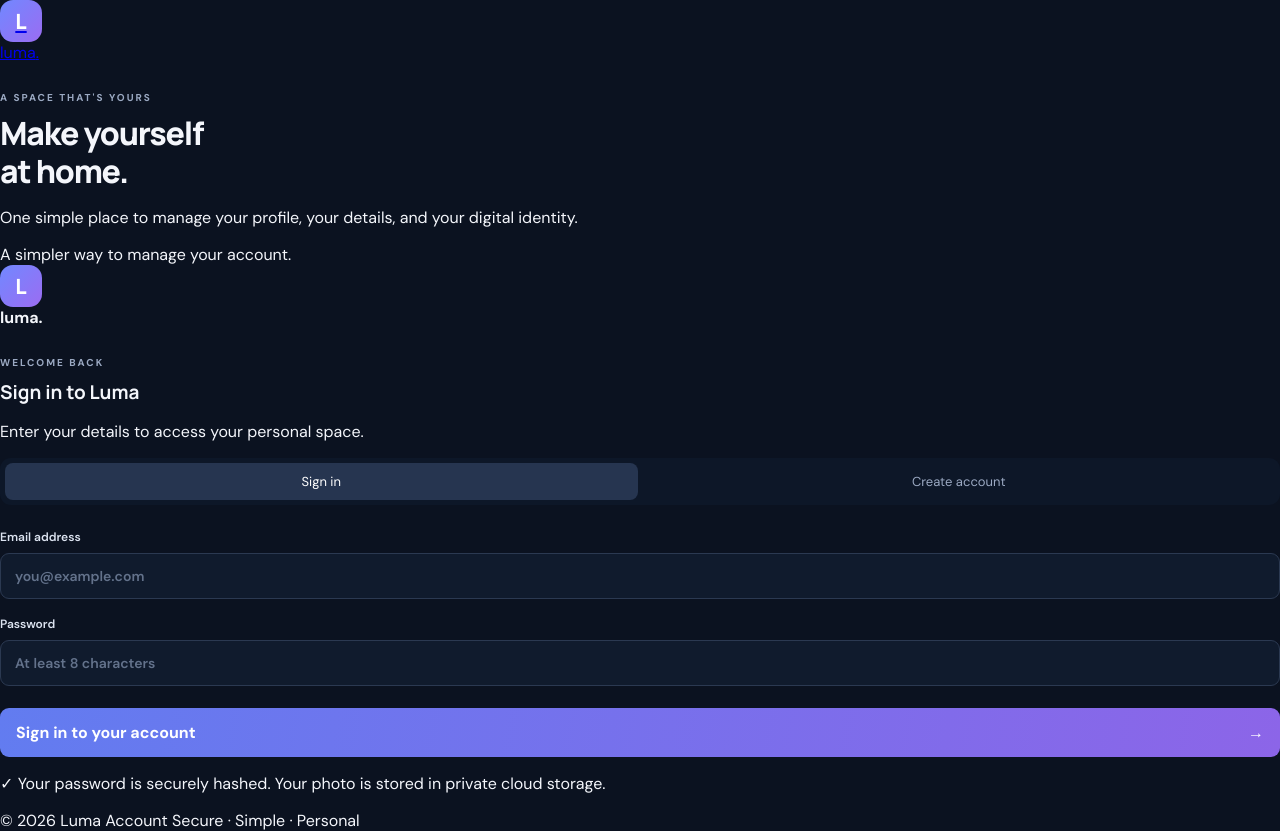
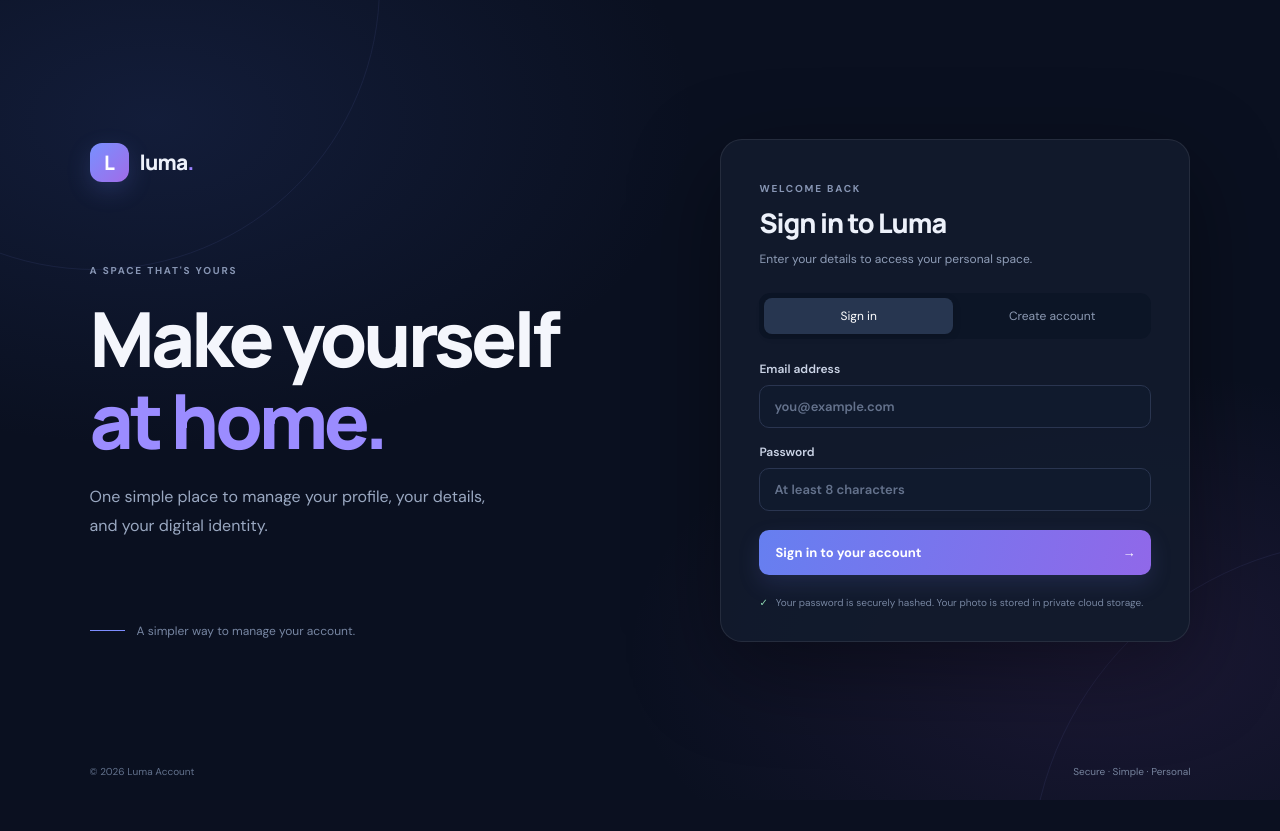
Before and after one commit to Neon01602/react-app-full, a React (Vite) app in the folder frontend/: page / in a window 1280 px wide. After the commit the page ends 800 px from the top, so only its background shows below. Built offline with nearby package versions, Linux system fonts and the light colour scheme; no server answers.

Commit message:
Redesign authentication and responsive profile dashboard UI

```diff
--- a/frontend/src/style.css
+++ b/frontend/src/style.css
@@ -1,39 +1,136 @@
 @import url('https://fonts.googleapis.com/css2?family=DM+Sans:wght@400;500;600;700&family=Manrope:wght@400;500;600;700;800&display=swap');
-:root { font-family:"DM Sans",sans-serif; color:#f4f6fb; background:#0b1220; font-synthesis:none; }
-* { box-sizing:border-box; }
-body { margin:0; min-width:320px; min-height:100vh; }
-button,input,textarea { font:inherit; }
-.page { min-height:100vh; display:flex; flex-direction:column; align-items:center; justify-content:center; padding:32px 18px; background:radial-gradient(ellipse at 18% 12%,rgba(75,103,220,.22),transparent 35%),radial-gradient(ellipse at 88% 85%,rgba(133,78,210,.17),transparent 32%),#0b1220; }
-.panel { width:100%; max-width:480px; padding:42px; border:1px solid rgba(255,255,255,.1); border-radius:22px; background:rgba(18,27,44,.96); box-shadow:0 24px 80px rgba(0,0,0,.35); }
-.brand-mark { width:42px; height:42px; display:grid; place-items:center; border-radius:13px; background:linear-gradient(135deg,#7188ff,#9b6cf2); color:white; font:800 21px Manrope,sans-serif; }
-.eyebrow { margin:28px 0 10px; color:#9ba9c2; font-size:10px; font-weight:700; letter-spacing:2px; }
-h1 { margin:0; font:800 32px/1.2 Manrope,sans-serif; letter-spacing:-1.2px; }
-h2 { margin:0 0 4px; font:700 19px Manrope,sans-serif; }
-.subtext { margin:11px 0 26px; color:#9ba9c2; font-size:14px; line-height:1.6; }
-.switcher { display:grid; grid-template-columns:1fr 1fr; gap:5px; padding:5px; margin-bottom:24px; border-radius:11px; background:#0d1728; }
-.switcher button { padding:10px; border:0; border-radius:8px; background:transparent; color:#9ba9c2; cursor:pointer; font-size:13px; }
-.switcher button.selected { color:#fff; background:#263550; }
-form { display:flex; flex-direction:column; gap:17px; }
-label { display:flex; flex-direction:column; gap:8px; color:#dce3f0; font-size:12px; font-weight:600; }
-input,textarea { width:100%; padding:13px 14px; border:1px solid #2b3951; border-radius:9px; outline:none; color:#f4f6fb; background:#101b2d; font-size:14px; transition:border .2s,box-shadow .2s; }
-input::placeholder,textarea::placeholder { color:#63728b; }
-input:focus,textarea:focus { border-color:#8294ff; box-shadow:0 0 0 3px rgba(130,148,255,.12); }
-textarea { resize:vertical; }
-.primary { display:flex; align-items:center; justify-content:space-between; width:100%; margin-top:5px; padding:14px 16px; border:0; border-radius:9px; color:white; background:linear-gradient(100deg,#627cf0,#8c65e8); font-weight:700; cursor:pointer; }
-.primary:disabled,.danger:disabled { opacity:.65; cursor:wait; }
-.footnote,.copyright { color:#72819a; font-size:11px; text-align:center; }
-.footnote { margin:22px 0 0; }.copyright { margin:18px 0 0; }
-.error,.success { margin:12px 0; padding:10px 12px; border-radius:8px; font-size:12px; line-height:1.5; }
-.error { color:#ffb4b4; background:rgba(210,65,65,.12); }.success { color:#9be2bd; background:rgba(44,170,112,.12); }
-.dashboard { max-width:620px; }.dashboard-head { display:flex; align-items:flex-start; justify-content:space-between; gap:16px; }
-.dashboard-head .eyebrow { margin-top:24px; }.dashboard-head .subtext { margin-bottom:10px; }
-.secondary { padding:10px 14px; border:1px solid #34435c; border-radius:9px; color:#dce3f0; background:#17243a; cursor:pointer; }
-.profile { display:flex; align-items:center; gap:13px; padding:16px; margin:20px 0; border:1px solid #2b3951; border-radius:12px; background:#101b2d; }
-.avatar { width:48px; height:48px; display:grid; place-items:center; flex:0 0 auto; border-radius:50%; background:#354879; font-weight:700; }
-.avatar-image { object-fit:cover; }.profile div { display:flex; flex-direction:column; gap:4px; min-width:0; }.profile strong { font-size:13px; }.profile div span { color:#9ba9c2; font-size:12px; overflow-wrap:anywhere; }
-.upload-label { display:block; margin:0 0 22px; }.upload-label input { display:block; margin-top:8px; padding:9px; font-size:12px; }
-.edit-form { padding-top:22px; border-top:1px solid #2b3951; }
-.danger-zone { display:flex; align-items:center; justify-content:space-between; gap:14px; margin-top:26px; padding-top:20px; border-top:1px solid #57333d; }
-.danger-zone div { display:flex; flex-direction:column; gap:5px; }.danger-zone strong { color:#ffb4b4; font-size:13px; }.danger-zone span { color:#9ba9c2; font-size:11px; line-height:1.4; }
-.danger { flex:0 0 auto; padding:10px 12px; border:1px solid #8e3e4b; border-radius:8px; color:#ffc0c7; background:#3a202a; font-size:12px; cursor:pointer; }
-@media(max-width:520px) { .panel { padding:30px 24px; }.dashboard-head { flex-direction:column; }h1 { font-size:28px; }.danger-zone { align-items:flex-start; flex-direction:column; } }
+
+:root{font-family:"DM Sans",sans-serif;color:#edf1fa;background:#0b1020;font-synthesis:none;text-rendering:optimizeLegibility}
+*{box-sizing:border-box}
+body{margin:0;min-width:320px;min-height:100vh}
+button,input,textarea{font:inherit}
+button{cursor:pointer}
+a{color:inherit;text-decoration:none}
+.brand{display:flex;align-items:center;gap:11px;font:800 21px Manrope,sans-serif;letter-spacing:-.8px}
+.brand-mark{width:39px;height:39px;display:grid;place-items:center;border-radius:12px;background:linear-gradient(135deg,#7890ff,#a16ce8);color:#fff;font:800 20px Manrope,sans-serif;box-shadow:0 8px 24px #7188ff30}
+.brand-dot{color:#9b82ff}
+.eyebrow{margin:0 0 9px;color:#8795b3;font-size:10px;font-weight:700;letter-spacing:1.8px}
+.subtext{margin:9px 0 0;color:#8e9bb5;font-size:14px;line-height:1.6}
+input,textarea{width:100%;padding:12px 14px;border:1px solid #2a3550;border-radius:10px;outline:none;color:#eef2fb;background:#101a2d;font-size:13px;transition:border .2s,box-shadow .2s}
+input::placeholder,textarea::placeholder{color:#64728c}
+input:focus,textarea:focus{border-color:#8796ff;box-shadow:0 0 0 3px #8796ff1b}
+textarea{resize:vertical}
+label{display:flex;flex-direction:column;gap:8px;color:#cbd4e6;font-size:12px;font-weight:600}
+.primary{display:flex;align-items:center;justify-content:space-between;width:100%;padding:14px 16px;border:0;border-radius:10px;color:white;background:linear-gradient(105deg,#667ff0,#9068e9);font-size:13px;font-weight:700;box-shadow:0 9px 22px #6e79eb25;transition:transform .2s,filter .2s}
+.primary:hover{filter:brightness(1.08);transform:translateY(-1px)}
+.primary:disabled,.danger-button:disabled{opacity:.6;cursor:wait;transform:none}
+.notice{padding:11px 13px;border-radius:9px;font-size:12px;line-height:1.5}
+.error-notice{color:#ffb7c0;background:#d84c6418;border:1px solid #d84c6435}
+.success-notice{color:#9de2bf;background:#39b77b16;border:1px solid #39b77b30}
+
+/* Authentication */
+.auth-page{position:relative;isolation:isolate;min-height:100vh;display:flex;flex-direction:column;justify-content:center;overflow:hidden;padding:46px 7vw 22px;background:radial-gradient(ellipse at 12% 15%,#344d9b35,transparent 34%),radial-gradient(ellipse at 87% 82%,#8149ad26,transparent 31%),#0a1020}
+.auth-decoration{position:absolute;z-index:-1;border:1px solid #8796ff16;border-radius:50%;pointer-events:none}
+.auth-decoration-one{width:570px;height:570px;top:-300px;left:-190px}
+.auth-decoration-two{width:680px;height:680px;right:-430px;bottom:-420px}
+.auth-layout{width:100%;max-width:1120px;margin:auto;display:grid;grid-template-columns:1fr 470px;align-items:center;gap:8vw}
+.auth-intro{min-height:520px;display:flex;flex-direction:column;justify-content:space-between;padding:12px 0}
+.intro-copy{max-width:510px;margin:70px 0}
+.intro-copy .eyebrow{margin-bottom:20px}
+.intro-copy h1{margin:0;font:800 clamp(48px,6vw,76px)/1.08 Manrope,sans-serif;letter-spacing:-4px;color:#f4f6fc}
+.intro-copy h1 span{color:#9b8cff}
+.intro-copy>p:last-child{max-width:400px;margin:22px 0 0;color:#9aa8c1;font-size:16px;line-height:1.8}
+.intro-bottom{display:flex;align-items:center;gap:12px;color:#7786a2;font-size:12px}
+.intro-line{width:35px;height:1px;background:#7e8dff}
+.auth-card{padding:38px 38px 30px;border:1px solid #ffffff15;border-radius:22px;background:#121b2df2;box-shadow:0 28px 90px #0006}
+.auth-card>.eyebrow{margin-top:4px}
+.auth-card h2{margin:0;font:800 27px Manrope,sans-serif;letter-spacing:-1px}
+.auth-subtitle{margin:9px 0 23px;color:#8f9db7;font-size:12px;line-height:1.6}
+.switcher{display:grid;grid-template-columns:1fr 1fr;gap:5px;padding:5px;margin-bottom:22px;border-radius:11px;background:#0c1526}
+.switcher button{padding:10px;border:0;border-radius:8px;background:transparent;color:#8d9ab3;font-size:12px}
+.switcher button.selected{background:#273650;color:#fff;box-shadow:0 2px 8px #0002}
+.auth-form{display:flex;flex-direction:column;gap:16px}
+.auth-form label{gap:8px}
+.avatar-picker-label{position:relative}
+.optional-label{margin-left:5px;color:#7483a0;font-size:9px;letter-spacing:1px}
+.avatar-picker{position:relative;display:flex;align-items:center;gap:12px;min-height:66px;padding:9px 12px;border:1px dashed #465579;border-radius:11px;background:#101a2d}
+.avatar-picker img,.picker-placeholder{width:44px;height:44px;flex:0 0 auto;border-radius:50%;object-fit:cover}
+.picker-placeholder{display:grid;place-items:center;background:#263553;color:#aebaff;font-size:22px}
+.avatar-picker>span:nth-child(2){display:flex;min-width:0;flex-direction:column;gap:4px}
+.avatar-picker strong{overflow:hidden;color:#dce4f4;font-size:11px;text-overflow:ellipsis;white-space:nowrap}
+.avatar-picker small{color:#8492ac;font-size:10px;font-weight:400}
+.avatar-picker input{position:absolute;inset:0;width:100%;height:100%;opacity:0;cursor:pointer}
+.auth-submit{margin-top:3px}
+.auth-footnote{display:flex;align-items:flex-start;gap:8px;margin:20px 0 0;color:#7786a1;font-size:10px;line-height:1.6}
+.auth-footnote span{color:#8fd8b3}
+.mobile-brand{display:none}
+.auth-footer{width:100%;max-width:1120px;display:flex;justify-content:space-between;margin:30px auto 0;color:#63728d;font-size:10px}
+.auth-footer span{color:#76839d}
+
+/* Dashboard */
+.app-shell{min-height:100vh;display:grid;grid-template-columns:238px minmax(0,1fr);background:#0b1120}
+.sidebar{position:sticky;top:0;height:100vh;display:flex;flex-direction:column;padding:29px 18px 20px;border-right:1px solid #ffffff0d;background:#0d1526}
+.sidebar .brand{padding:0 10px;margin-bottom:58px}
+.nav-caption{margin:0 12px 12px;color:#65738e;font-size:9px;font-weight:700;letter-spacing:1.8px}
+.nav-item{display:flex;align-items:center;gap:12px;padding:12px 13px;margin:3px 0;border-radius:9px;color:#8997b0;font-size:12px}
+.nav-item.active{color:#dce3ff;background:#667df01c;border:1px solid #7487ff22}
+.nav-icon{width:18px;text-align:center;font-size:17px}
+.sidebar-bottom{margin-top:auto}
+.sidebar-help{display:flex;align-items:center;gap:10px;padding:13px 10px;margin-bottom:15px;border:1px solid #ffffff0d;border-radius:10px;background:#111d31}
+.help-icon{width:27px;height:27px;display:grid;place-items:center;border-radius:8px;background:#283755;color:#aab7ff;font-weight:700}
+.sidebar-help div{display:flex;flex-direction:column;gap:4px}
+.sidebar-help strong{font-size:10px;color:#dce3f0}
+.sidebar-help small{font-size:9px;color:#8290aa}
+.sidebar-logout{display:flex;align-items:center;gap:12px;width:100%;padding:12px;border:0;border-radius:9px;background:transparent;color:#a0abc0;text-align:left;font-size:12px}
+.sidebar-logout:hover{background:#ffffff09;color:white}
+.main-area{min-width:0}
+.topbar{height:76px;display:flex;align-items:center;justify-content:space-between;padding:0 4.2vw;border-bottom:1px solid #ffffff0d;background:#0d1526}
+.topbar>div:first-child{display:flex;align-items:center;gap:11px;font-size:11px}
+.breadcrumb-muted{color:#71809b}.breadcrumb-sep{color:#45516a}.topbar strong{color:#dbe2f1;font-weight:600}
+.topbar-user{display:flex;align-items:center;gap:10px}
+.topbar-user img,.topbar-user>span{width:35px;height:35px;border-radius:50%;object-fit:cover}
+.topbar-user>span{display:grid;place-items:center;background:#354779;color:white;font-size:13px;font-weight:700}
+.topbar-user div{display:flex;flex-direction:column;gap:3px}
+.topbar-user strong{font-size:11px}.topbar-user small{color:#75839d;font-size:9px}
+.dashboard-content{width:100%;max-width:1160px;margin:0 auto;padding:39px 4.2vw 22px}
+.welcome-row{display:flex;align-items:flex-end;justify-content:space-between;gap:20px;margin-bottom:27px}
+.welcome-row .eyebrow{margin-bottom:10px}
+.welcome-row h1{margin:0;color:#f0f3fb;font:800 clamp(25px,3vw,34px) Manrope,sans-serif;letter-spacing:-1.3px}
+.welcome-row .subtext{font-size:12px}
+.status-pill{display:flex;align-items:center;gap:7px;padding:7px 11px;border:1px solid #4aab7b35;border-radius:20px;background:#38b77b12;color:#9adbb9;font-size:10px;white-space:nowrap}
+.status-pill i{width:6px;height:6px;border-radius:50%;background:#60d69b;box-shadow:0 0 9px #60d69b}
+.dashboard-grid{display:grid;grid-template-columns:minmax(260px,.85fr) minmax(360px,1.15fr);gap:18px;align-items:start}
+.content-card{border:1px solid #ffffff12;border-radius:15px;background:#121c2e;box-shadow:0 12px 35px #00000012}
+.profile-card,.details-card{padding:24px}
+.card-heading{display:flex;align-items:center;justify-content:space-between;margin-bottom:23px}
+.card-heading .eyebrow{margin-bottom:6px;font-size:9px}
+.card-heading h2{margin:0;color:#e8edf8;font:700 18px Manrope,sans-serif;letter-spacing:-.5px}
+.card-kicker{color:#52617d;font:600 11px Manrope,sans-serif}
+.profile-hero{display:flex;align-items:center;gap:16px;padding:8px 0 22px}
+.large-avatar-wrap{position:relative;flex:0 0 auto}
+.large-avatar{width:76px;height:76px;display:grid;place-items:center;border:3px solid #2c3a59;border-radius:50%;object-fit:cover}
+.avatar-fallback{background:linear-gradient(135deg,#546fbb,#9166c8);color:white;font:700 28px Manrope,sans-serif}
+.online-dot{position:absolute;right:3px;bottom:4px;width:13px;height:13px;border:3px solid #121c2e;border-radius:50%;background:#54d493}
+.profile-identity{min-width:0}
+.profile-identity h3{overflow:hidden;margin:0 0 5px;color:#f0f3fb;font:700 16px Manrope,sans-serif;text-overflow:ellipsis}
+.profile-identity p{overflow-wrap:anywhere;margin:0 0 10px;color:#94a1b8;font-size:11px}
+.member-label{padding:4px 7px;border-radius:5px;background:#7488ff17;color:#aab7ff;font-size:8px;font-weight:700;letter-spacing:1px}
+.upload-zone{position:relative;display:flex;align-items:center;gap:12px;padding:13px;border:1px dashed #3b4b6b;border-radius:10px;background:#0f192b;cursor:pointer}
+.upload-symbol{width:33px;height:33px;display:grid;place-items:center;border-radius:9px;background:#29385b;color:#b5c0ff;font-size:18px}
+.upload-zone>span:nth-child(2){display:flex;flex-direction:column;gap:4px}
+.upload-zone strong{color:#dce4f5;font-size:11px}
+.upload-zone small{color:#7f8da7;font-size:9px;font-weight:400}
+.upload-zone input{position:absolute;inset:0;width:100%;height:100%;opacity:0;cursor:pointer}
+.profile-footnote{display:flex;align-items:center;gap:7px;margin-top:17px;color:#75839d;font-size:9px}
+.secure-icon{width:16px;height:16px;display:grid;place-items:center;border-radius:50%;background:#38b77b1b;color:#85d7ac;font-size:10px}
+.edit-form{display:flex;flex-direction:column;gap:15px}
+.edit-form label{gap:7px;font-size:11px}
+.edit-form input,.edit-form textarea{padding:11px 12px;font-size:12px}
+.save-button{margin-top:3px}
+.security-card{display:flex;align-items:center;justify-content:space-between;gap:20px;margin-top:18px;padding:17px 20px}
+.security-copy{display:flex;align-items:center;gap:12px}
+.security-shield{width:35px;height:35px;display:grid;place-items:center;border-radius:10px;background:#283755;color:#aebaff;font-size:20px}
+.security-copy h3{margin:0 0 4px;color:#dce4f2;font-size:11px}
+.security-copy p{margin:0;color:#8491aa;font-size:9px;line-height:1.5}
+.danger-button{padding:9px 12px;border:1px solid #8e465344;border-radius:8px;background:#8e35431a;color:#f0aab3;font-size:10px;white-space:nowrap}
+.danger-button:hover{background:#a83b4b30}
+.dashboard-footer{display:flex;justify-content:space-between;gap:15px;padding:25px 2px 0;color:#586780;font-size:9px}
+
+@media(max-width:950px){.auth-layout{grid-template-columns:1fr 440px;gap:4vw}.intro-copy h1{font-size:58px}.app-shell{grid-template-columns:190px minmax(0,1fr)}.dashboard-content{padding-left:25px;padding-right:25px}.topbar{padding:0 25px}.dashboard-grid{grid-template-columns:1fr}.profile-card{order:0}.details-card{order:1}}
+@media(max-width:700px){.auth-page{padding:25px 16px 18px}.auth-layout{max-width:470px;grid-template-columns:1fr}.auth-intro{display:none}.auth-card{padding:28px 24px}.mobile-brand{display:flex;align-items:center;gap:10px;margin-bottom:28px;font:800 19px Manrope,sans-serif}.mobile-brand .brand-mark{width:35px;height:35px}.auth-footer{max-width:470px;margin-top:20px}.app-shell{display:block}.sidebar{position:static;height:auto;flex-direction:row;align-items:center;padding:12px 17px;border-right:0;border-bottom:1px solid #ffffff10}.sidebar .brand{margin:0}.sidebar .nav-caption,.sidebar .nav-item,.sidebar-help{display:none}.sidebar-bottom{margin:0 0 0 auto}.sidebar-logout{width:auto;padding:9px}.topbar{height:62px;padding:0 18px}.dashboard-content{padding:28px 16px 18px}.welcome-row{align-items:flex-start;flex-direction:column;gap:13px}.dashboard-grid{grid-template-columns:1fr}.profile-card,.details-card{padding:19px}.security-card{align-items:flex-start;flex-direction:column}.dashboard-footer{flex-direction:column;gap:7px}}
+@media(max-width:390px){.auth-card{padding:25px 19px}.auth-card h2{font-size:24px}.topbar-user div{display:none}.dashboard-content{padding-left:12px;padding-right:12px}}
```
